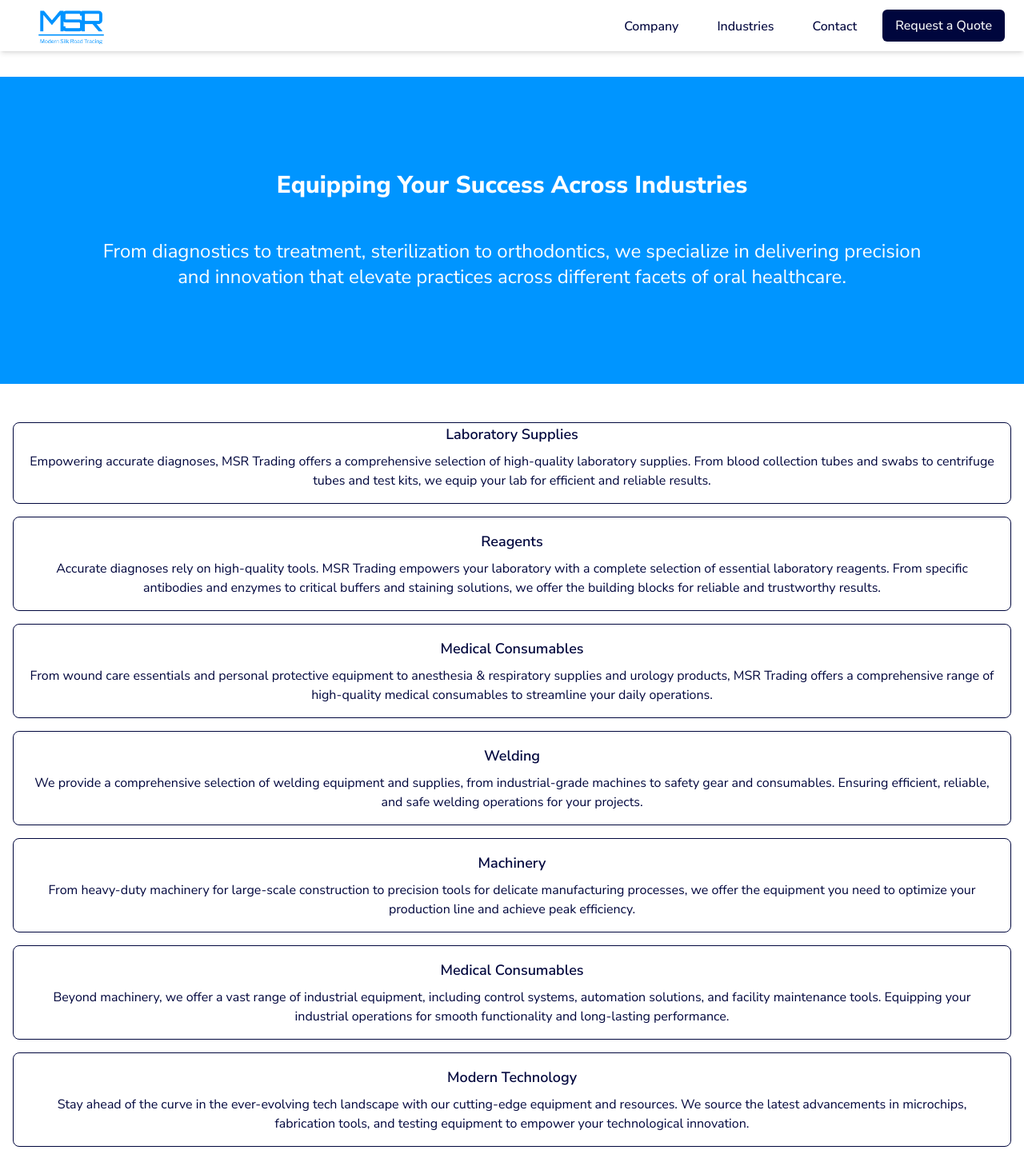
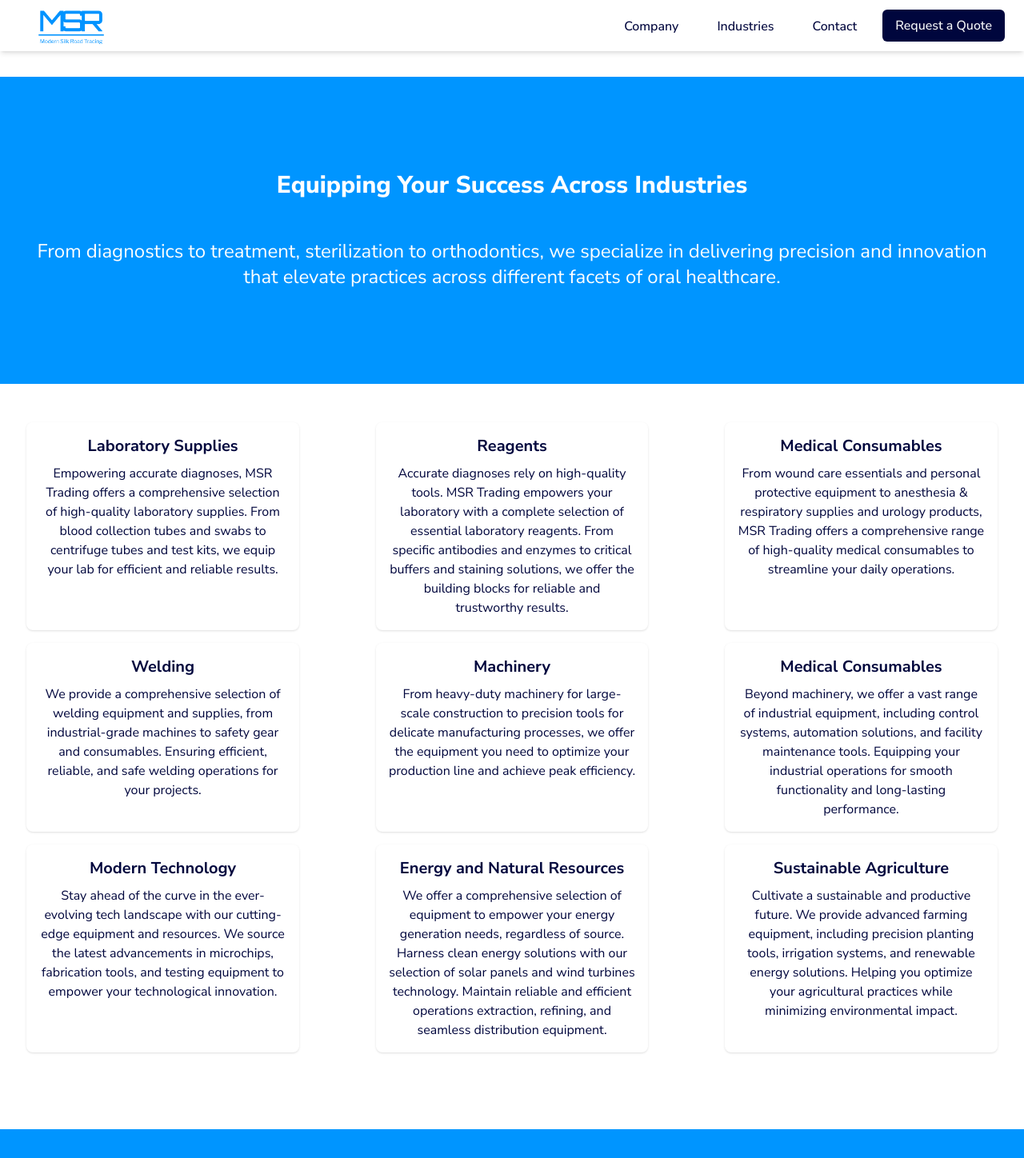
Before and after one commit to musaakhmed/msr-trading, a Next.js app: page /industries in a window 1280 px wide. Shown: the top 1448 px of the page at 80% size. Built offline with nearby package versions, Linux system fonts and the light colour scheme.

Commit message:
style: change industry card design for industries page + add todo reminder to separate card into standalone component

```diff
--- a/src/app/industries/page.tsx
+++ b/src/app/industries/page.tsx
@@ -87,7 +87,7 @@ const paragraphVars = {
 const industries = () => {
 	return (
 		<main className="max-w-screen mx-auto pb-12 pt-16 lg:pt-24 ">
-			<section className=" container mb-12 flex h-96 w-full flex-col items-center justify-center gap-12 bg-accent px-8 text-center text-white lg:px-32">
+			<section className=" container mx-auto mb-12 flex h-96 w-full flex-col items-center justify-center gap-12 bg-accent px-8 text-center text-white">
 				<motion.h1
 					variants={titleVars}
 					initial="initial"
@@ -108,13 +108,18 @@ const industries = () => {
 					oral healthcare.
 				</motion.p>
 			</section>
-			<section className="container my-12 mb-24 flex flex-col gap-4 px-4">
+			{/*
+			 TODO make into a separate component
+			  */}
+			<section className="mx-4 my-12 mb-24 flex flex-col justify-center gap-4 px-4 xl:container lg:flex-row lg:flex-wrap lg:gap-x-12 xl:gap-x-24">
 				{areasIndustries.map(({ name, description }, index) => (
 					<div
 						key={index}
-						className="rounded-lg border border-primary p-4 text-center first:pt-0 last:pb-0 "
+						className="flex flex-col items-center justify-start rounded-lg p-4 text-center shadow-md transition-all duration-200 ease-in-out hover:scale-105 hover:shadow-xl lg:w-[28%] lg:shadow"
 					>
-						<h2 className="mb-2 text-lg font-semibold">{name}</h2>
+						<h2 className="mb-2 text-lg font-semibold lg:text-xl lg:font-bold">
+							{name}
+						</h2>
 						<p>{description}</p>
 					</div>
 				))}
```
